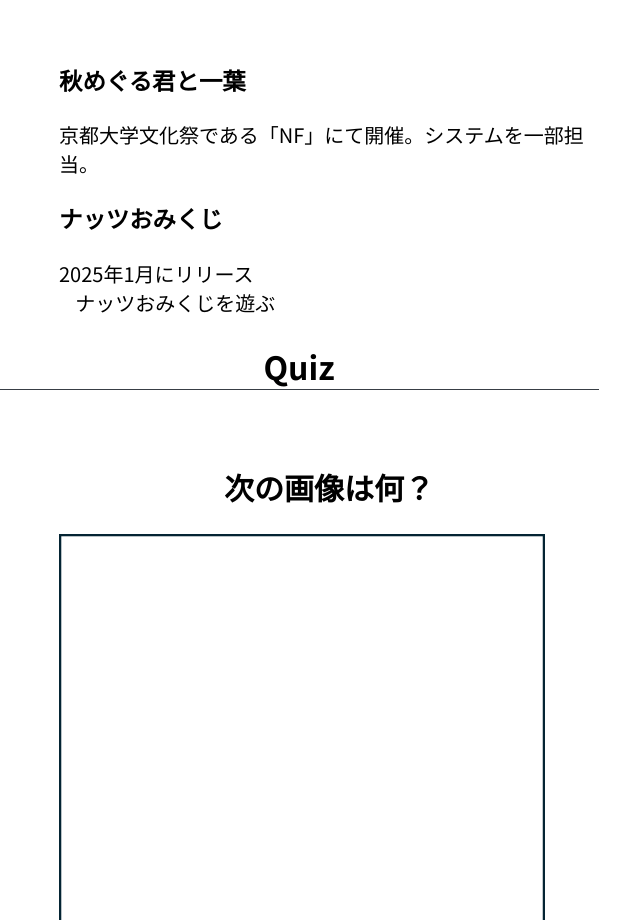
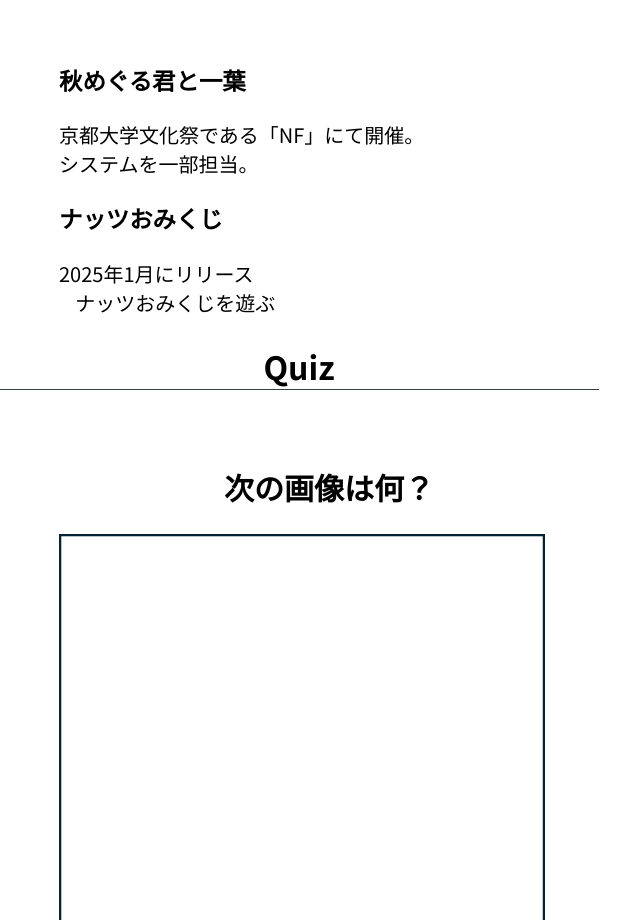
Before and after one commit to ke-1212/mypage, a plain HTML site: page index.html in a window 1280 px wide. Shown: the part 820-1740 px from the top of the page, without its empty margins (341-981 px from the left). Drawn offline with Linux system fonts and the light colour scheme; a web font is replaced by a local one.

Commit message:
改行の追加

```diff
--- a/index.html
+++ b/index.html
@@ -47,7 +47,8 @@
 
         <div class="main-content">
             <h3>秋めぐる君と一葉</h3>
-            <p>京都大学文化祭である「NF」にて開催。システムを一部担当。</p>
+            <p>京都大学文化祭である「NF」にて開催。<br>
+                システムを一部担当。</p>
 
             <h3>ナッツおみくじ</h3>
             <p>2025年1月にリリース</p>
```
